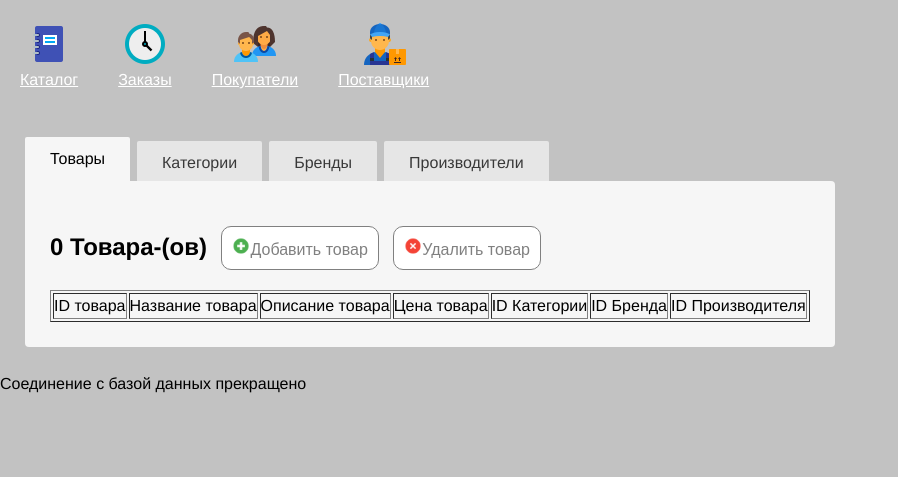
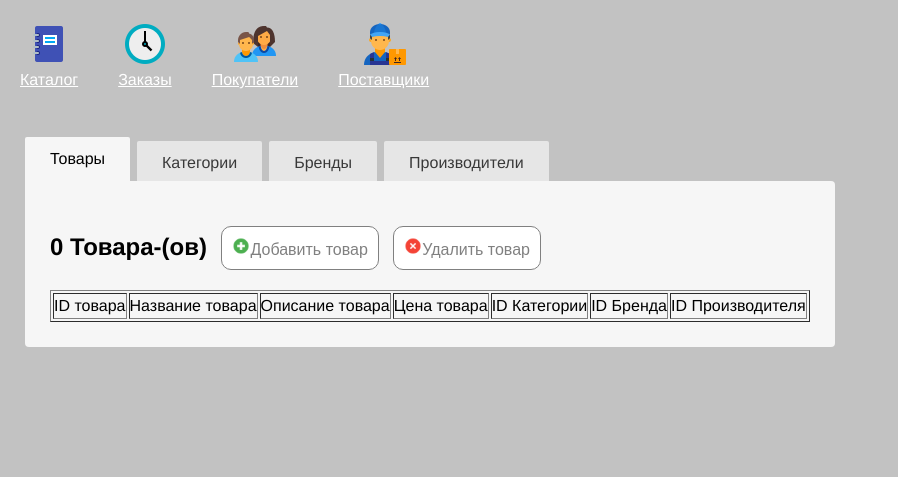
Before and after one commit to Egorka99/Online-Shop-Admin-Panel, a PHP site: page /index.php in a window 1280 px wide. Shown: the top 477 px of the page, without its empty margins (0-898 px from the left). Run offline with PHP 8.4, Linux system fonts and the light colour scheme; data that the repository does not hold is empty.

Commit message:
upd report (10 pages)

```diff
--- a/close.php
+++ b/close.php
@@ -1,6 +1,5 @@
 <?php if(mysql_close($dbcnx)) // разрываем соединение
 	{
-	  echo("Соединение с базой данных прекращено");
 	}
 	else
 	{
```
Also changed, not shown: addition.php (line endings or trailing spaces), 3 other files.
